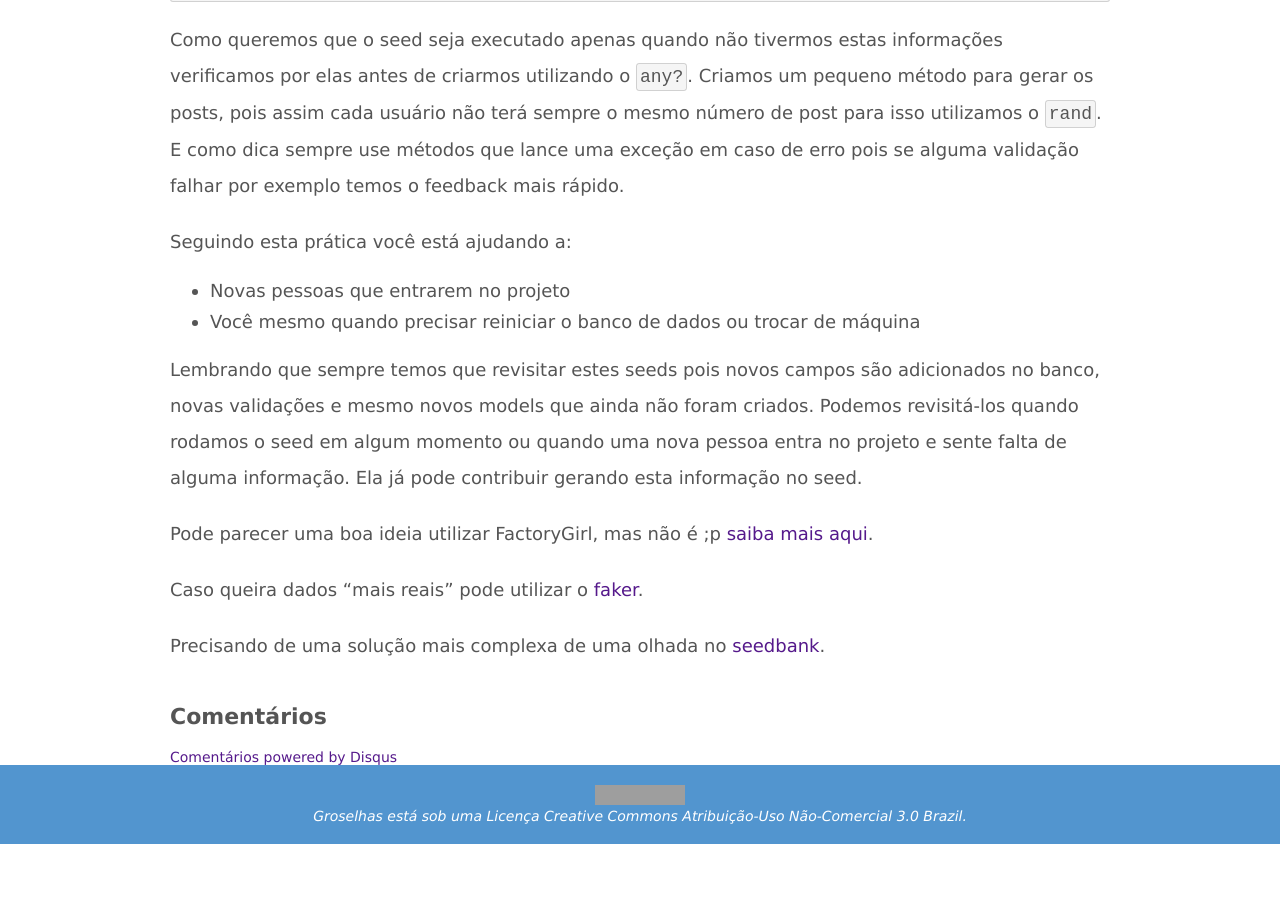
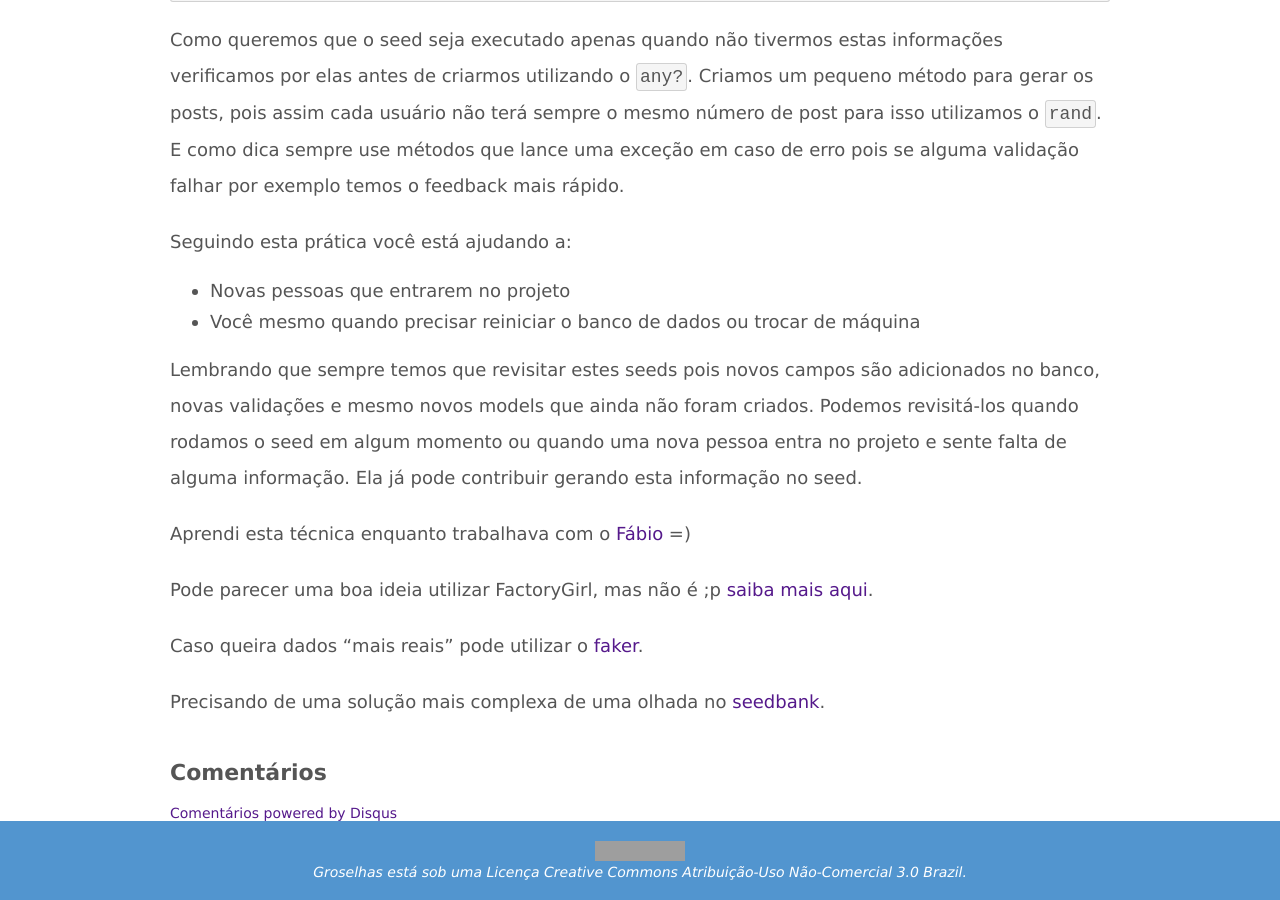
Before and after one commit to maurogeorge/groselhas, a Jekyll site: the page built from _posts/2014-07-05-rails-e-o-development-seed.md, in a window 1280 px wide and 900 px high, scrolled down 1522 px. Built offline with Jekyll 4.4.1, drawn with Linux system fonts in a browser that asks for light colours; Markdown is read by kramdown in place of the engine named in the settings; comment, search, counter and statistics services are not loaded; before the commit the page ends 2366 px from its top, so only the background shows below that; grey boxes are pictures that could not be loaded.

Commit message:
Mention @fgrehm :star: on seed post

```diff
--- a/_posts/2014-07-05-rails-e-o-development-seed.md
+++ b/_posts/2014-07-05-rails-e-o-development-seed.md
@@ -61,6 +61,8 @@ Seguindo esta prática você está ajudando a:
 
 Lembrando que sempre temos que revisitar estes seeds pois novos campos são adicionados no banco, novas validações e mesmo novos models que ainda não foram criados. Podemos revisitá-los quando rodamos o seed em algum momento ou quando uma nova pessoa entra no projeto e sente falta de alguma informação. Ela já pode contribuir gerando esta informação no seed.
 
+Aprendi esta técnica enquanto trabalhava com o [Fábio](https://twitter.com/fgrehm) =)
+
 Pode parecer uma boa ideia utilizar FactoryGirl, mas não é ;p [saiba mais aqui](http://robots.thoughtbot.com/factory_girl-for-seed-data).
 
 Caso queira dados "mais reais" pode utilizar o [faker](https://github.com/stympy/faker).
```
